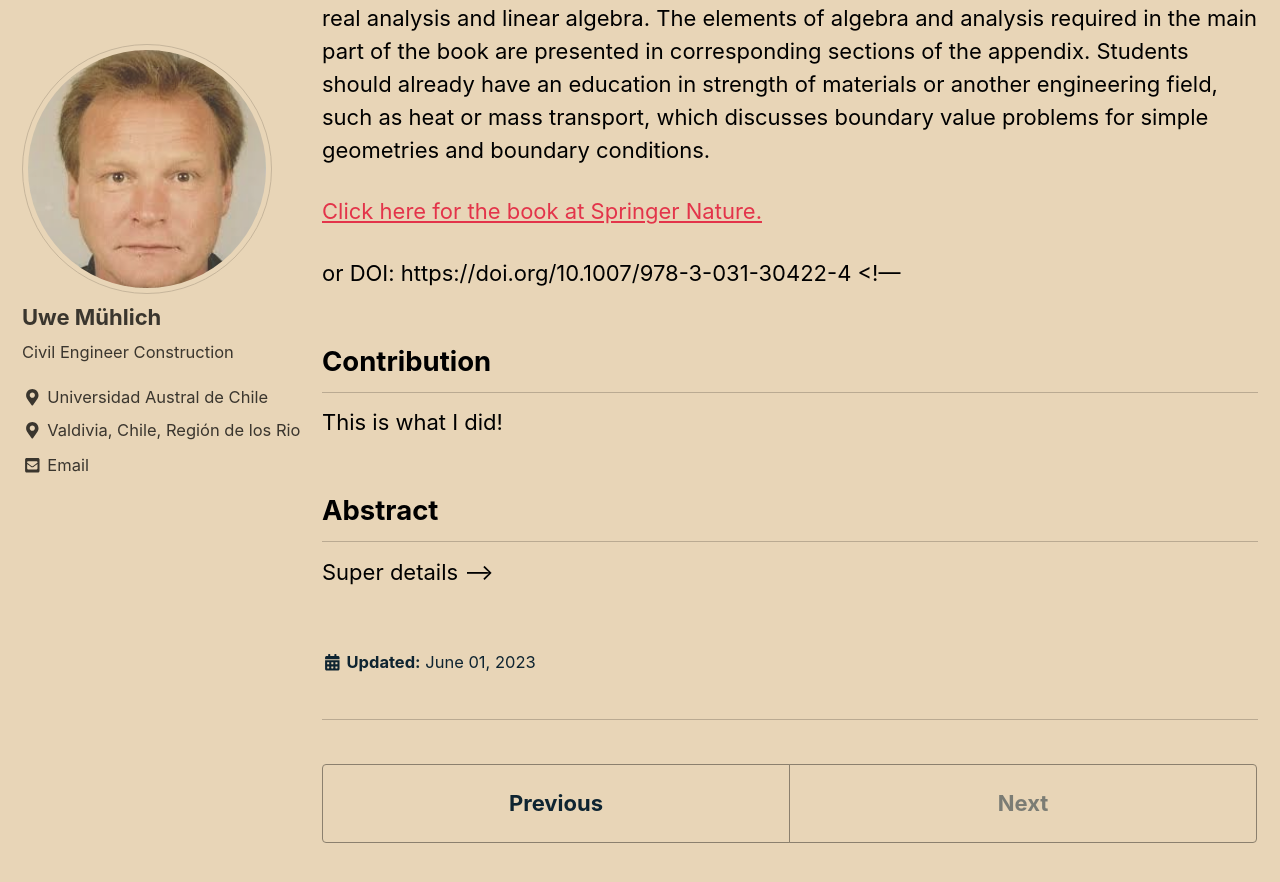
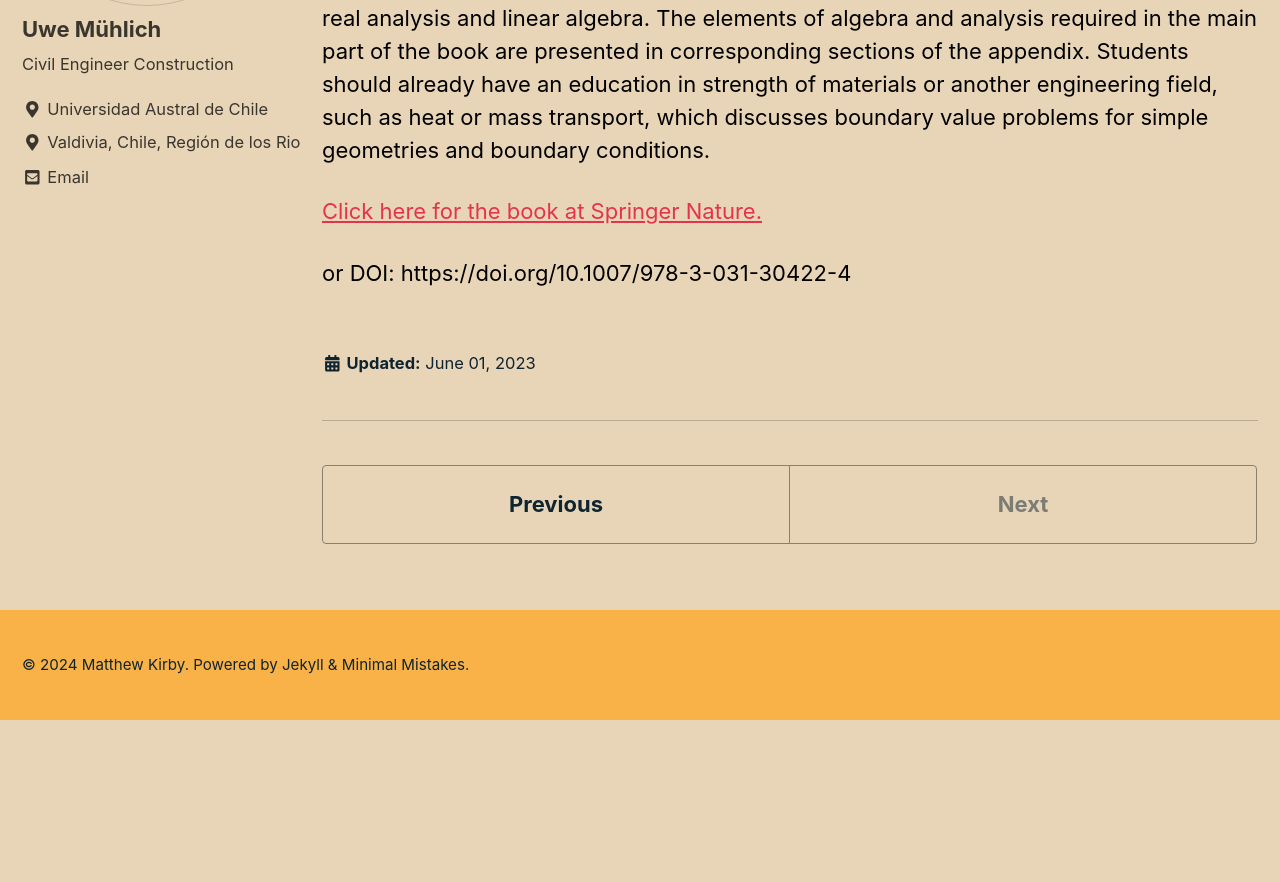
Before and after one commit to UweMuehlich/MyAcademic, a Jekyll site: the page built from _publications/publication3.md, in a window 1280 px wide and 900 px high, scrolled down 702 px. Shown: the top 882 px of the window. Built offline with Jekyll 4.4.1, drawn with Linux system fonts in a browser that asks for light colours; nearby versions of some CDN libraries; after the commit the page ends 1423 px from its top, so only the background shows below that.

Commit message:
Update publication3.md

```diff
--- a/_publications/publication3.md
+++ b/_publications/publication3.md
@@ -23,11 +23,11 @@ The reader is expected to have prior knowledge of engineering mathematics, parti
 <a href="https://link.springer.com/book/10.1007/978-3-031-30422-4" class="uline">Click here for the book at Springer Nature. </a>
 
 or DOI: https://doi.org/10.1007/978-3-031-30422-4
-<!---
+
+<!--
 ## Contribution
-This is what I did!
+
 
 ## Abstract
-Super details
 -->
 <!-- [Download paper here](https://www.paper.link/) -->
```
